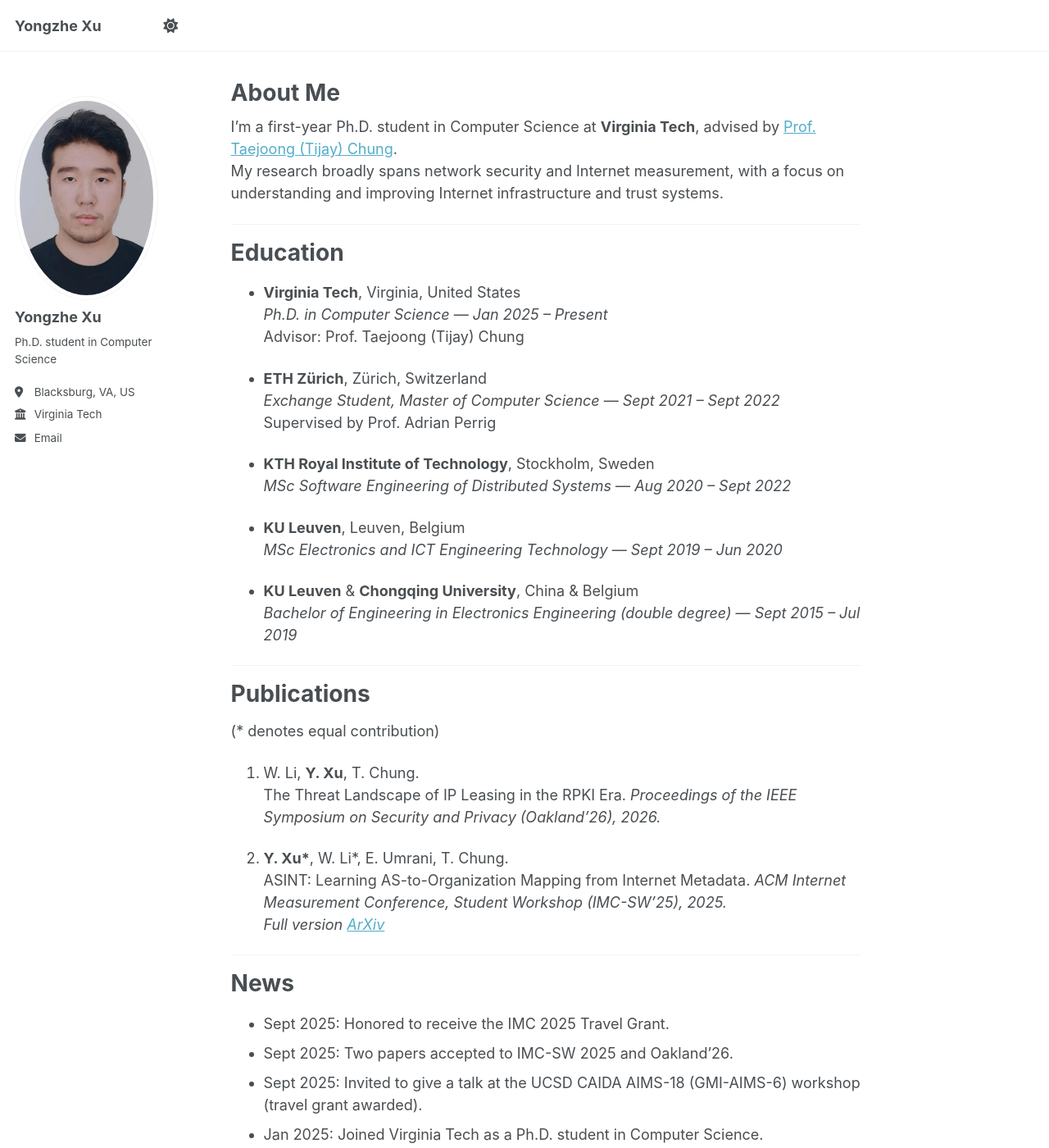
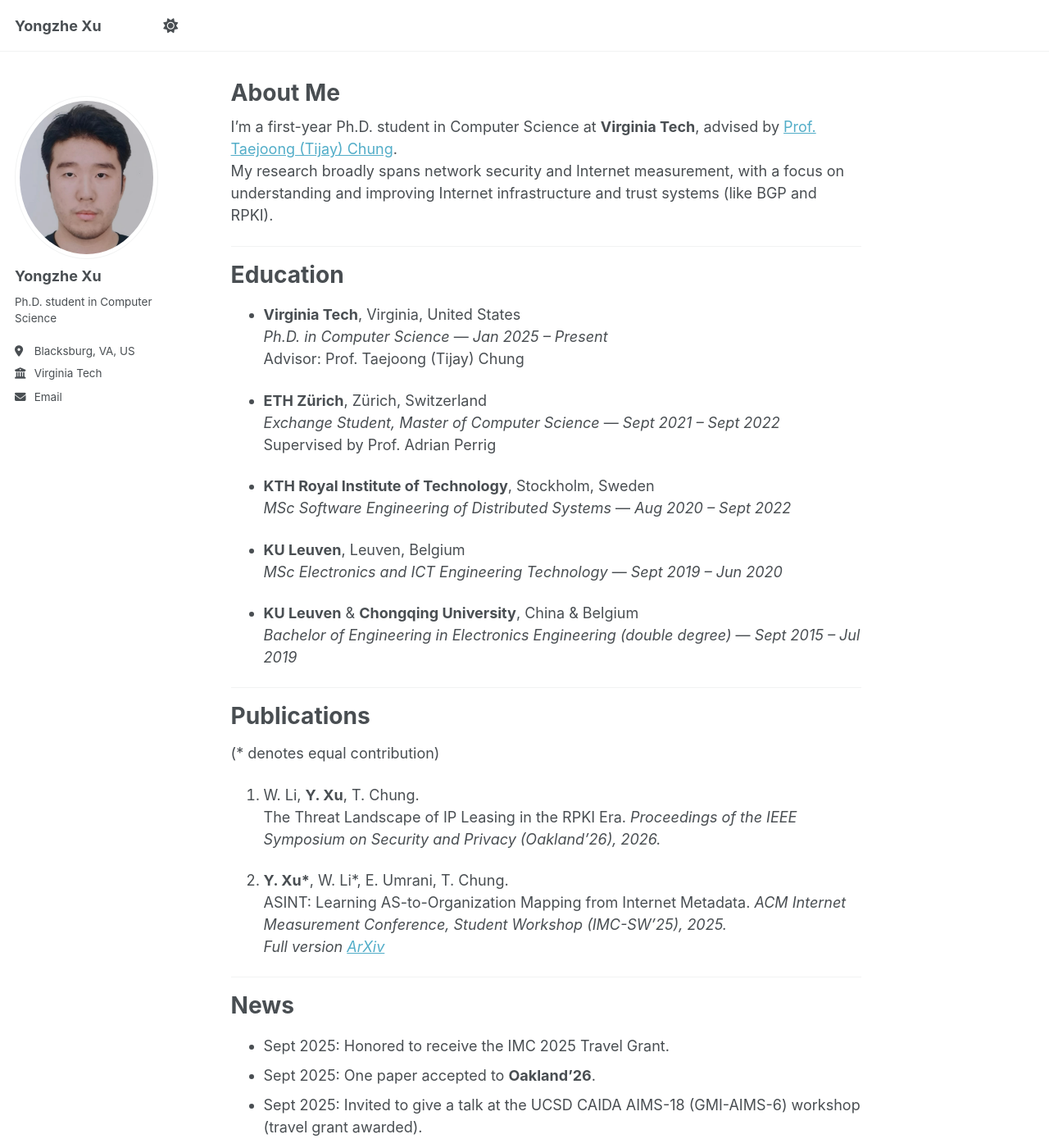
Before and after one commit to xuyongzhe-vt/xuyongzhe-vt.github.io, a Jekyll site: the page built from _pages/about.md, in a window 1280 px wide and 1400 px high. Shown: the whole window at 82% size. Built offline with Jekyll 4.4.1, drawn with Linux system fonts in a browser that asks for light colours; a script that is not in the unit is left out; some of the changed text lies outside the part shown.

Commit message:
fix misc

```diff
--- a/_config.yml
+++ b/_config.yml
@@ -23,7 +23,7 @@ repository               : "academicpages/academicpages.github.io"
 #               Additional customization can be done by editing /_includes/author-profile.html
 author:
   # Biographic information
-  avatar           : "photo.jpg"
+  avatar           : "photo.png"
   name             : "Yongzhe Xu"
   pronouns         : # example: "she/her"
   bio              : "Ph.D. student in Computer Science"
--- a/_pages/about.md
+++ b/_pages/about.md
@@ -8,7 +8,7 @@ redirect_from:
 ---
 
 I'm a first-year Ph.D. student in Computer Science at **Virginia Tech**, advised by [Prof. Taejoong (Tijay) Chung](https://taejoong.github.io).
-My research broadly spans network security and Internet measurement, with a focus on understanding and improving Internet infrastructure and trust systems.
+My research broadly spans network security and Internet measurement, with a focus on understanding and improving Internet infrastructure and trust systems (like BGP and RPKI).
 
 ---
 
@@ -55,8 +55,9 @@ News
 ======
 
 - Sept 2025: Honored to receive the IMC 2025 Travel Grant.
-- Sept 2025: Two papers accepted to IMC-SW 2025 and Oakland’26.
+- Sept 2025: One paper accepted to **Oakland’26**.
 - Sept 2025: Invited to give a talk at the UCSD CAIDA AIMS-18 (GMI-AIMS-6) workshop (travel grant awarded).
+- Aug 2025: One paper accepted to ACM Internet Measurement Conference, Student Workshop, 2025.
 - Jan 2025: Joined Virginia Tech as a Ph.D. student in Computer Science.
 
 ---
```
Also changed, not shown: images/photo.png (added).
